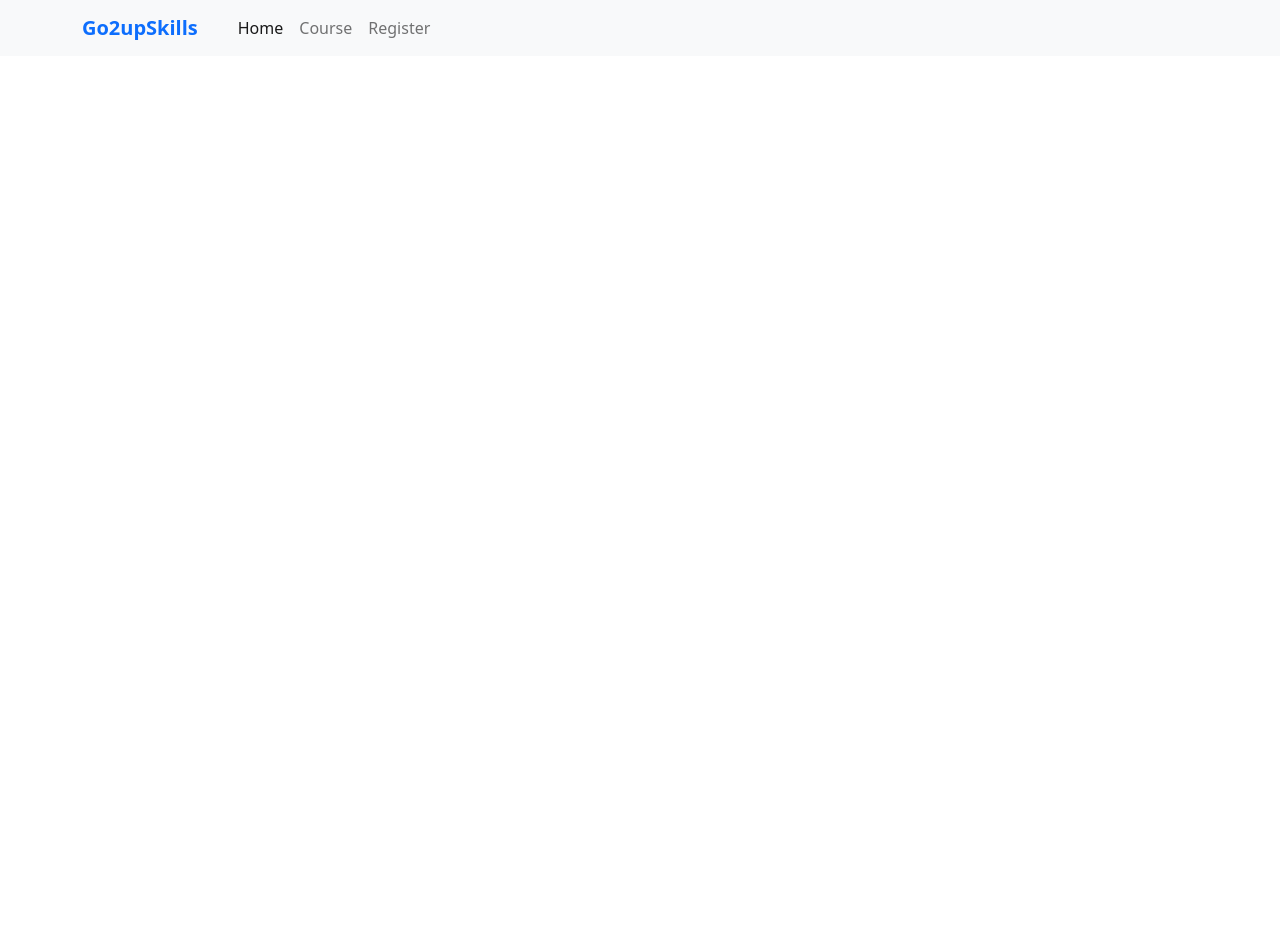
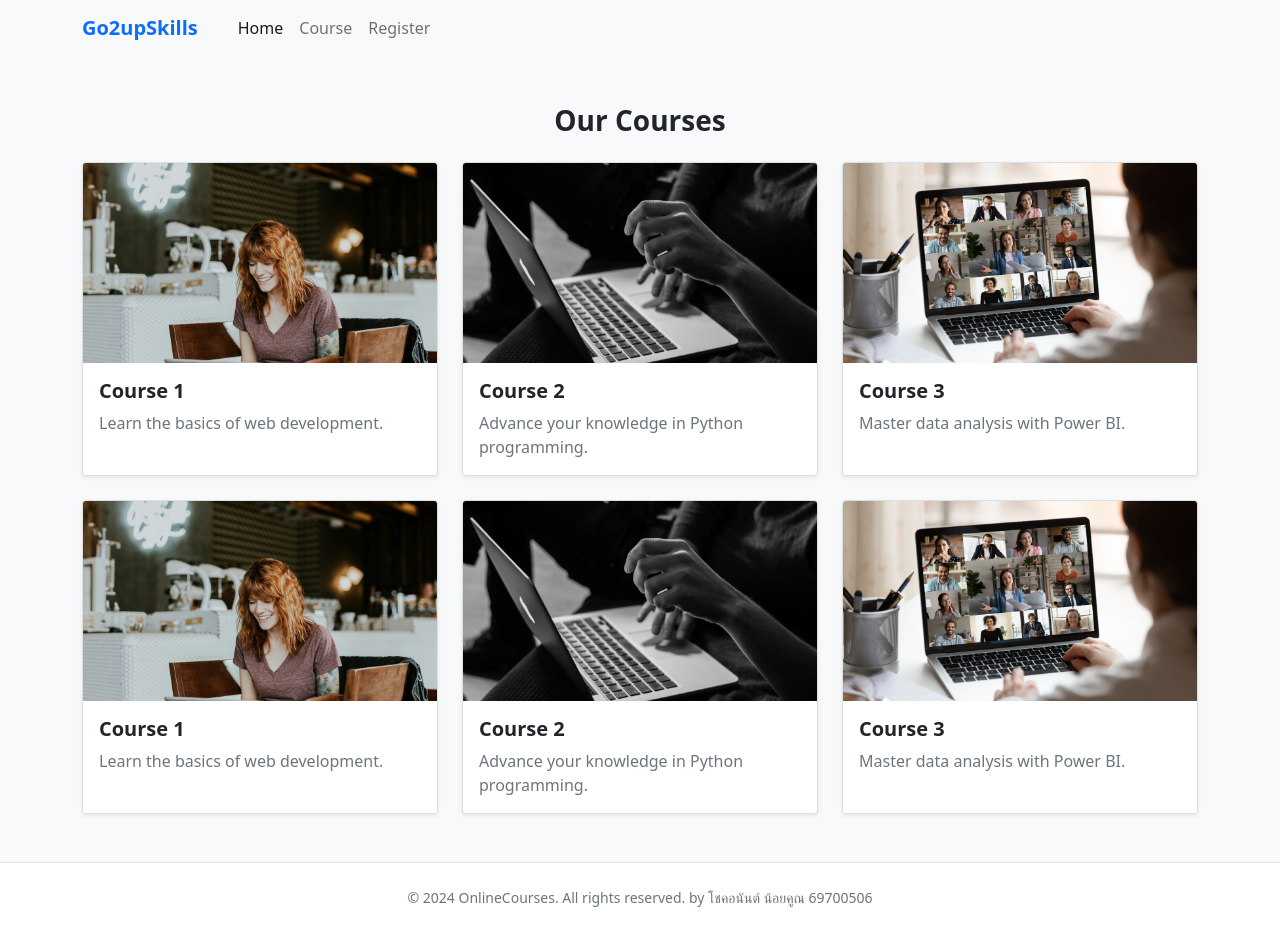
Before and after one commit to Iuckey48/finel_69700506, a website: page course.html in a window 1280 px wide. Before the commit the page ends 800 px from the top, so only its background shows below. Drawn offline with nearby package versions, Linux system fonts and the light colour scheme.

Commit message:
finel_v2

```diff
--- a/components/footer.html
+++ b/components/footer.html
@@ -0,0 +1,5 @@
+<footer class="py-4 bg-white text-center border-top">
+      <div class="container">
+        <p class="text-muted small mb-0">&copy; 2024 OnlineCourses. All rights reserved. by โชคอนันต์ น้อยคูณ 69700506</p>
+      </div>
+    </footer>
--- a/components/navbar.html
+++ b/components/navbar.html
@@ -8,7 +8,7 @@
           <ul class="navbar-nav ms-3">
             <li class="nav-item"><a class="nav-link active" href="index.html">Home</a></li>
             <li class="nav-item"><a class="nav-link" href="course.html">Course</a></li>
-            <li class="nav-item"><a class="nav-link" href="register.html">Register</a></li>
+            <li class="nav-item"><a class="nav-link" href="regsiter.html">Register</a></li>
           </ul>
         </div>
       </div>
--- a/course.html
+++ b/course.html
@@ -8,6 +8,79 @@
   </head>
   <body>
     <div id="Navbar"></div>
-  </body>
-  <script src="/script/script.js"></script>
+
+
+
+  <section class="py-5 bg-light">
+      <div class="container">
+        <h3 class="text-center fw-bold mb-4">Our Courses</h3>
+        <div class="row g-4">
+
+          <div class="col-md-4">
+            <div class="card h-100 shadow-sm">
+              <img src="/image/c1.png" class="card-img-top" alt="Course 1" style="height: 200px; object-fit: cover;">
+              <div class="card-body">
+                <h5 class="card-title fw-bold">Course 1</h5>
+                <p class="card-text text-muted">Learn the basics of web development.</p>
+              </div>
+            </div>
+          </div>
+
+          <div class="col-md-4">
+            <div class="card h-100 shadow-sm">
+              <img src="/image/c2.png" class="card-img-top" alt="Course 2" style="height: 200px; object-fit: cover;">
+              <div class="card-body">
+                <h5 class="card-title fw-bold">Course 2</h5>
+                <p class="card-text text-muted">Advance your knowledge in Python programming.</p>
+              </div>
+            </div>
+          </div>
+
+
+          <div class="col-md-4">
+            <div class="card h-100 shadow-sm">
+              <img src="/image/c3.png" class="card-img-top" alt="Course 3" style="height: 200px; object-fit: cover;">
+              <div class="card-body">
+                <h5 class="card-title fw-bold">Course 3</h5>
+                <p class="card-text text-muted">Master data analysis with Power BI.</p>
+              </div>
+            </div>
+          </div>
+          <div class="col-md-4">
+            <div class="card h-100 shadow-sm">
+              <img src="/image/c1.png" class="card-img-top" alt="Course 1" style="height: 200px; object-fit: cover;">
+              <div class="card-body">
+                <h5 class="card-title fw-bold">Course 1</h5>
+                <p class="card-text text-muted">Learn the basics of web development.</p>
+              </div>
+            </div>
+          </div>
+
+          <div class="col-md-4">
+            <div class="card h-100 shadow-sm">
+              <img src="/image/c2.png" class="card-img-top" alt="Course 2" style="height: 200px; object-fit: cover;">
+              <div class="card-body">
+                <h5 class="card-title fw-bold">Course 2</h5>
+                <p class="card-text text-muted">Advance your knowledge in Python programming.</p>
+              </div>
+            </div>
+          </div>
+
+
+          <div class="col-md-4">
+            <div class="card h-100 shadow-sm">
+              <img src="/image/c3.png" class="card-img-top" alt="Course 3" style="height: 200px; object-fit: cover;">
+              <div class="card-body">
+                <h5 class="card-title fw-bold">Course 3</h5>
+                <p class="card-text text-muted">Master data analysis with Power BI.</p>
+              </div>
+            </div>
+          </div>
+
+        </div>
+      </div>
+    </section>
+    <div id="Footer"></div>
+    </body>
+    <script src="/script/script.js"></script>
 </html>
--- a/script/script.js
+++ b/script/script.js
@@ -13,3 +13,18 @@
                 });
             }
         });
+   // โหลด menu1.js
+    fetch("../components/footer.html")
+        .then(res => res.text())
+        .then(data => {
+            document.getElementById("Footer").innerHTML = data;
+
+            // ✅ re-bind toggle หลังจากเมนูถูก inject
+            const sidebarToggle = document.body.querySelector('#sidebarToggle');
+            if (sidebarToggle) {
+                sidebarToggle.addEventListener('click', event => {
+                    event.preventDefault();
+                    document.body.classList.toggle('sb-sidenav-toggled');
+                });
+            }
+        });
```
Also changed, not shown: index.html (+1 -5 lines), regsiter.html (+45 -0 lines).
